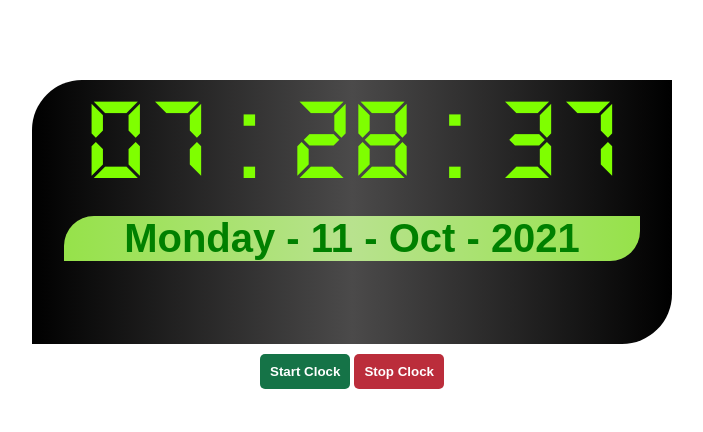
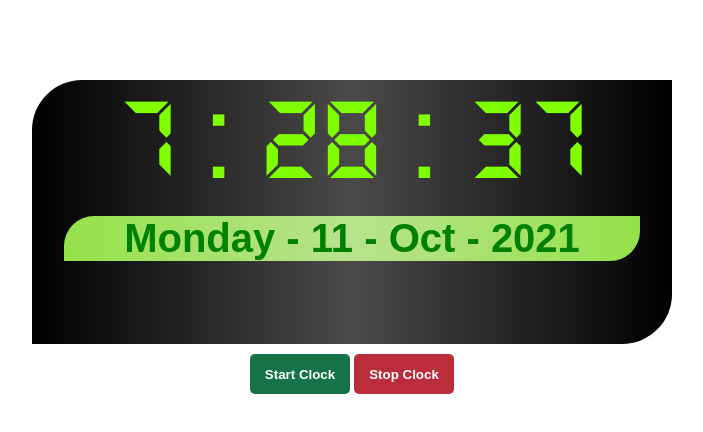
Before and after one commit to Hassaan-Rajwani/Ditital-Clock, a plain HTML site: page index.html in a window 1280 px wide. Shown: the whole page, without its empty margins (288-991 px from the left). Drawn offline with Linux system fonts and the light colour scheme.

Commit message:
Modified Js Buttons

```diff
--- a/index.css
+++ b/index.css
@@ -46,7 +46,8 @@ h2 {
     color: white;
     font-family: sans-serif;
     border: none;
-    padding: 10px;
+    width: 100px;
+    height: 5vh;
     border-radius: 5px;
     margin: auto;
     font-weight: bold;
@@ -56,7 +57,8 @@ h2 {
     color: white;
     font-family: sans-serif;
     border: none;
-    padding: 10px;
+    width: 100px;
+    height: 5vh;
     border-radius: 5px;
     margin: auto;
     font-weight: bold;
--- a/index.js
+++ b/index.js
@@ -35,9 +35,15 @@ function gettime(){
     }
 
     // hour.innerHTML = new Date().getHours() -12
-    var hourr = new Date().getHours() -12
-    if(hourr < 10){
+    var hourr = new Date().getHours()
+    if(hourr >= 12){
+        hour.innerHTML = hourr -12
+    }
+    else if(hourr < 10){
         hour.innerHTML = "0" + hourr
+    }
+    else{
+        hour.innerHTML = hourr
     }
 
     // minutes
@@ -106,9 +112,12 @@ function gettime(){
 var interval;
 
 function startBtn(){
+    if(!interval){
     interval = setInterval(gettime,1000)
+    }
 }
 function stopBtn(){
     clearInterval(interval)
+    interval = ""
 }
 startBtn()
```
